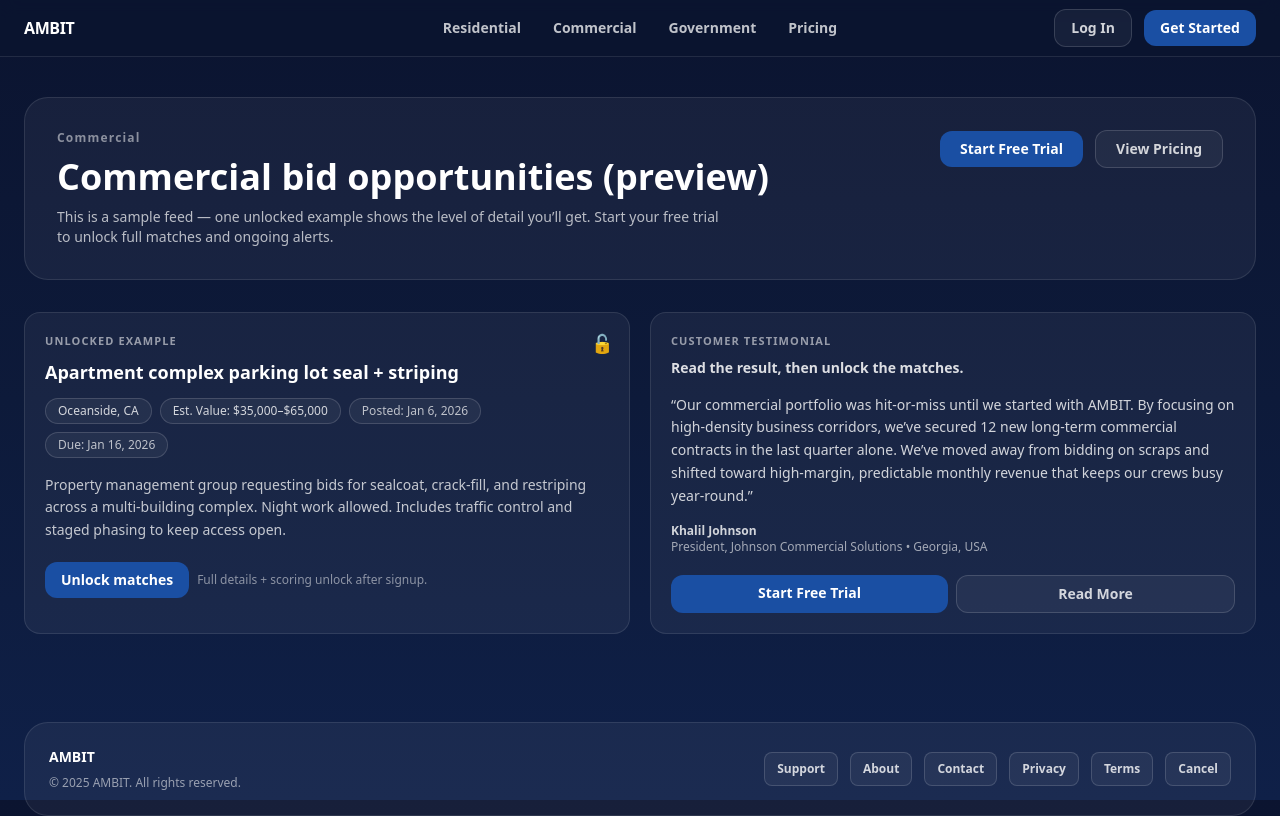
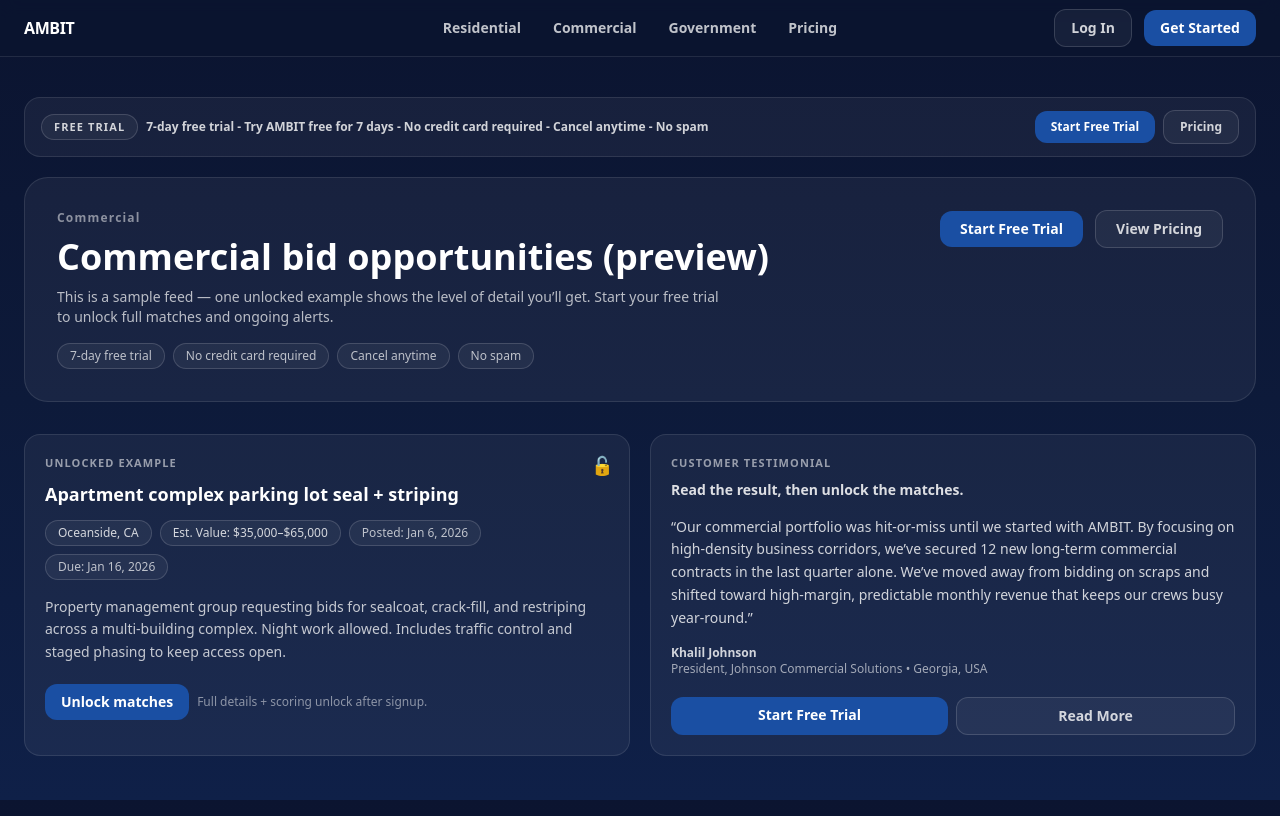
Before and after one commit to seansevrix/ambit, a Next.js app: page /preview/commercial in a window 1280 px wide. Shown: the top 816 px of the page. Built offline with nearby package versions, Linux system fonts and the light colour scheme.

Commit message:
Update preview segment banner copy

```diff
--- a/app/preview/[segment]/page.tsx
+++ b/app/preview/[segment]/page.tsx
@@ -11,8 +11,7 @@
   if (segment === "residential") {
     return {
       headline: "Residential opportunities (preview)",
-      sub:
-        "This is a sample feed — one unlocked example shows the level of detail you’ll get. Start your free trial to unlock full matches and ongoing alerts.",
+      sub: "This is a sample feed — one unlocked example shows the level of detail you’ll get. Start your free trial to unlock full matches and ongoing alerts.",
       unlocked: {
         title: "Kitchen remodel + tile install (Homeowner request)",
         location: "San Diego, CA",
@@ -28,8 +27,7 @@
   if (segment === "commercial") {
     return {
       headline: "Commercial bid opportunities (preview)",
-      sub:
-        "This is a sample feed — one unlocked example shows the level of detail you’ll get. Start your free trial to unlock full matches and ongoing alerts.",
+      sub: "This is a sample feed — one unlocked example shows the level of detail you’ll get. Start your free trial to unlock full matches and ongoing alerts.",
       unlocked: {
         title: "Apartment complex parking lot seal + striping",
         location: "Oceanside, CA",
@@ -45,8 +43,7 @@
   // government
   return {
     headline: "Government contract matches (preview)",
-    sub:
-      "This is a sample feed — one unlocked example shows the level of detail you’ll get. Start your free trial to unlock scoring, summaries, and ongoing alerts.",
+    sub: "This is a sample feed — one unlocked example shows the level of detail you’ll get. Start your free trial to unlock scoring, summaries, and ongoing alerts.",
     unlocked: {
       title: "HVAC preventative maintenance services",
       location: "Camp Pendleton, CA",
@@ -90,6 +87,9 @@
   },
 };
 
+const TRIAL_BANNER_TEXT =
+  "7-day free trial - Try AMBIT free for 7 days - No credit card required - Cancel anytime - No spam";
+
 export default async function PreviewSegmentPage({
   params,
 }: {
@@ -111,6 +111,33 @@
 
   return (
     <div className="mx-auto w-full max-w-7xl">
+      {/* Trial banner */}
+      <div className="mb-5 rounded-2xl border border-white/10 bg-white/5 px-4 py-3">
+        <div className="flex flex-col gap-2 md:flex-row md:items-center md:justify-between">
+          <div className="flex items-center gap-2">
+            <span className="inline-flex items-center rounded-full border border-white/15 bg-white/5 px-3 py-1 text-[11px] font-semibold tracking-widest text-white/80">
+              FREE TRIAL
+            </span>
+            <div className="text-xs font-semibold text-white/80">{TRIAL_BANNER_TEXT}</div>
+          </div>
+
+          <div className="flex items-center gap-2">
+            <Link
+              href={startSingleHref}
+              className="rounded-xl bg-[#1A4FA3] px-4 py-2 text-xs font-semibold text-white hover:bg-[#15428B]"
+            >
+              Start Free Trial
+            </Link>
+            <Link
+              href="/pricing"
+              className="rounded-xl border border-white/15 bg-white/5 px-4 py-2 text-xs font-semibold text-white/80 hover:bg-white/10 hover:text-white"
+            >
+              Pricing
+            </Link>
+          </div>
+        </div>
+      </div>
+
       {/* Header */}
       <div className="rounded-3xl border border-white/10 bg-white/5 p-8">
         <div className="flex flex-col gap-3 md:flex-row md:items-start md:justify-between">
@@ -118,10 +145,28 @@
             <div className="text-xs font-semibold tracking-widest text-white/50">
               {titleCase(segmentKey)}
             </div>
+
             <h1 className="mt-2 text-3xl font-bold leading-tight text-white md:text-4xl">
               {data.headline}
             </h1>
+
             <p className="mt-2 max-w-2xl text-sm text-white/70">{data.sub}</p>
+
+            {/* Secondary banner line (tight + clean) */}
+            <div className="mt-4 inline-flex flex-wrap items-center gap-2 text-xs text-white/70">
+              <span className="rounded-full border border-white/15 bg-white/5 px-3 py-1">
+                7-day free trial
+              </span>
+              <span className="rounded-full border border-white/15 bg-white/5 px-3 py-1">
+                No credit card required
+              </span>
+              <span className="rounded-full border border-white/15 bg-white/5 px-3 py-1">
+                Cancel anytime
+              </span>
+              <span className="rounded-full border border-white/15 bg-white/5 px-3 py-1">
+                No spam
+              </span>
+            </div>
           </div>
 
           <div className="flex flex-col items-stretch gap-3 md:items-end">
@@ -152,6 +197,7 @@
           <div className="text-[11px] font-semibold tracking-widest text-white/55">
             UNLOCKED EXAMPLE
           </div>
+
           <div className="mt-2 text-lg font-bold text-white">{data.unlocked.title}</div>
 
           <div className="mt-3 flex flex-wrap gap-2 text-xs">
```
